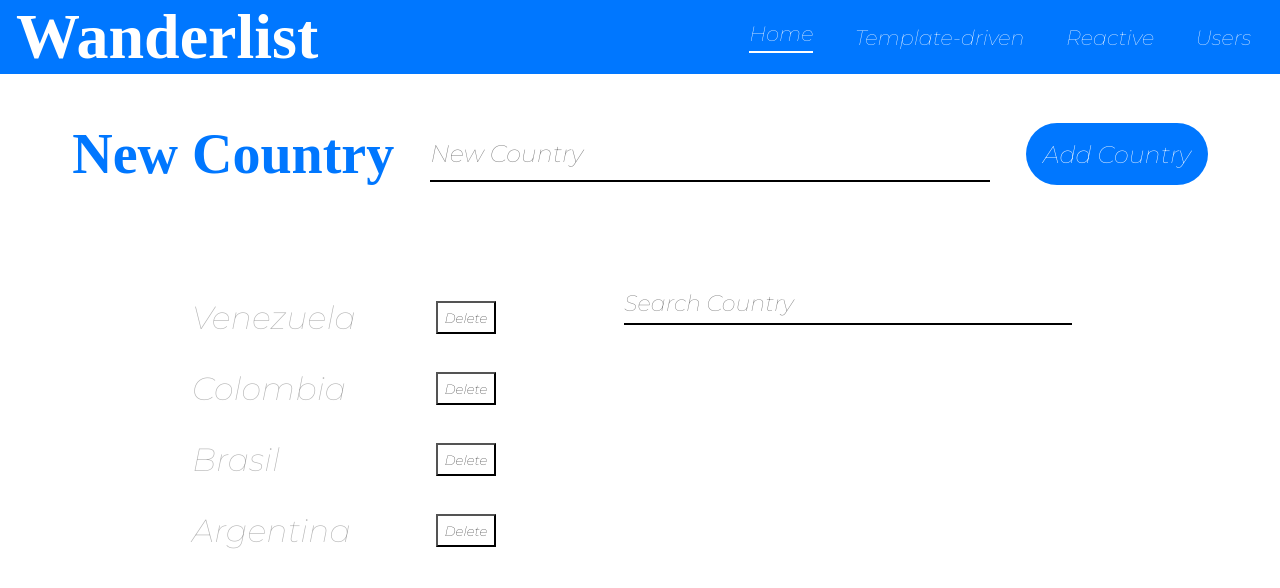
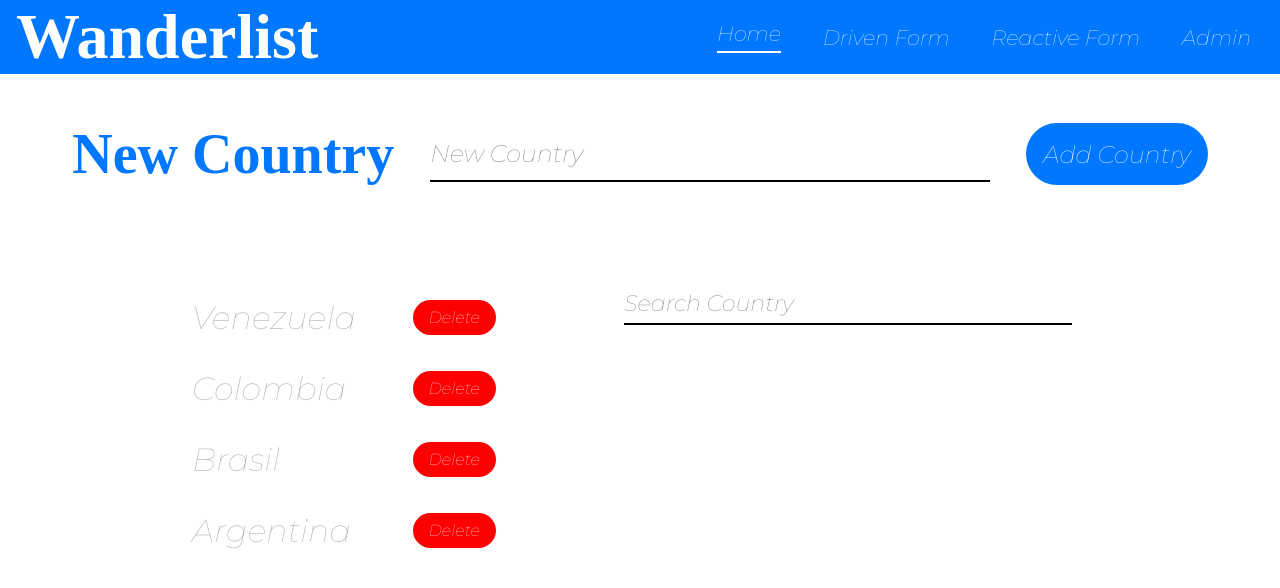
Before and after one commit to josuehoenicka/wanderlist, an Angular app: page /home in a window 1280 px wide. Shown: the top 588 px of the page. Built offline with nearby package versions, Linux system fonts and the light colour scheme; a web font is replaced by a local one.

Commit message:
update: fix bug

```diff
--- a/src/app/countries/countries.component.scss
+++ b/src/app/countries/countries.component.scss
@@ -3,17 +3,18 @@ ul {
   justify-content: space-between;
   align-items: center;
   width: 20em;
-}
-
+  margin: 0 3em;
   li {
     margin: 0.5em;
     font-size: 2em;
   }
-
   button {
     padding: 0.5em;
+    background-color: #fd0000;
+    border: none;
+    color: white;
+    border-radius: 2em;
+    font-size: 1em;
+    padding: 0.5em 1em;
   }
-
-.wanderlist-countries {
-  margin: 0 3em;
 }
--- a/src/app/navbar/navbar.component.html
+++ b/src/app/navbar/navbar.component.html
@@ -2,10 +2,10 @@
   <h1 routerLink="/home">Wanderlist</h1>
   <ul>
     <li routerLink="/home" routerLinkActive="active">Home</li>
-    <li routerLink="/contact-template" routerLinkActive="active">Template-driven</li>
+    <li routerLink="/contact-template" routerLinkActive="active">Driven Form</li>
     <!-- <li (click)="goToTemplate()" routerLinkActive="active">Template-driven</li> -->
-    <li routerLink="/contact-reactive" routerLinkActive="active">Reactive</li>
+    <li routerLink="/contact-reactive" routerLinkActive="active">Reactive Form</li>
     <!-- <li (click)="goToReactive()" routerLinkActive="active">Reactive</li> -->
-    <li routerLink="/users" routerLinkActive="active">Users</li>
+    <li routerLink="/users" routerLinkActive="active">Admin</li>
   </ul>
 </nav>
--- a/src/app/pipes/filter.pipe.ts
+++ b/src/app/pipes/filter.pipe.ts
@@ -10,7 +10,7 @@ export class FilterPipe implements PipeTransform {
     let result: string[] = []
     for(let v of value){
       if(v.toLowerCase().indexOf(arg.toLowerCase()) > -1) {
-        result = [...result, v]
+        result = [v]
       }
     }
     return result;
--- a/src/styles.scss
+++ b/src/styles.scss
@@ -27,6 +27,10 @@ body::-webkit-scrollbar {
   display: none;
 }
 
+button:hover {
+  cursor: pointer;
+}
+
 .selected {
   opacity: 1;
   font-weight: bold;
```
Lines whose indentation alone changed are shown as unchanged.
